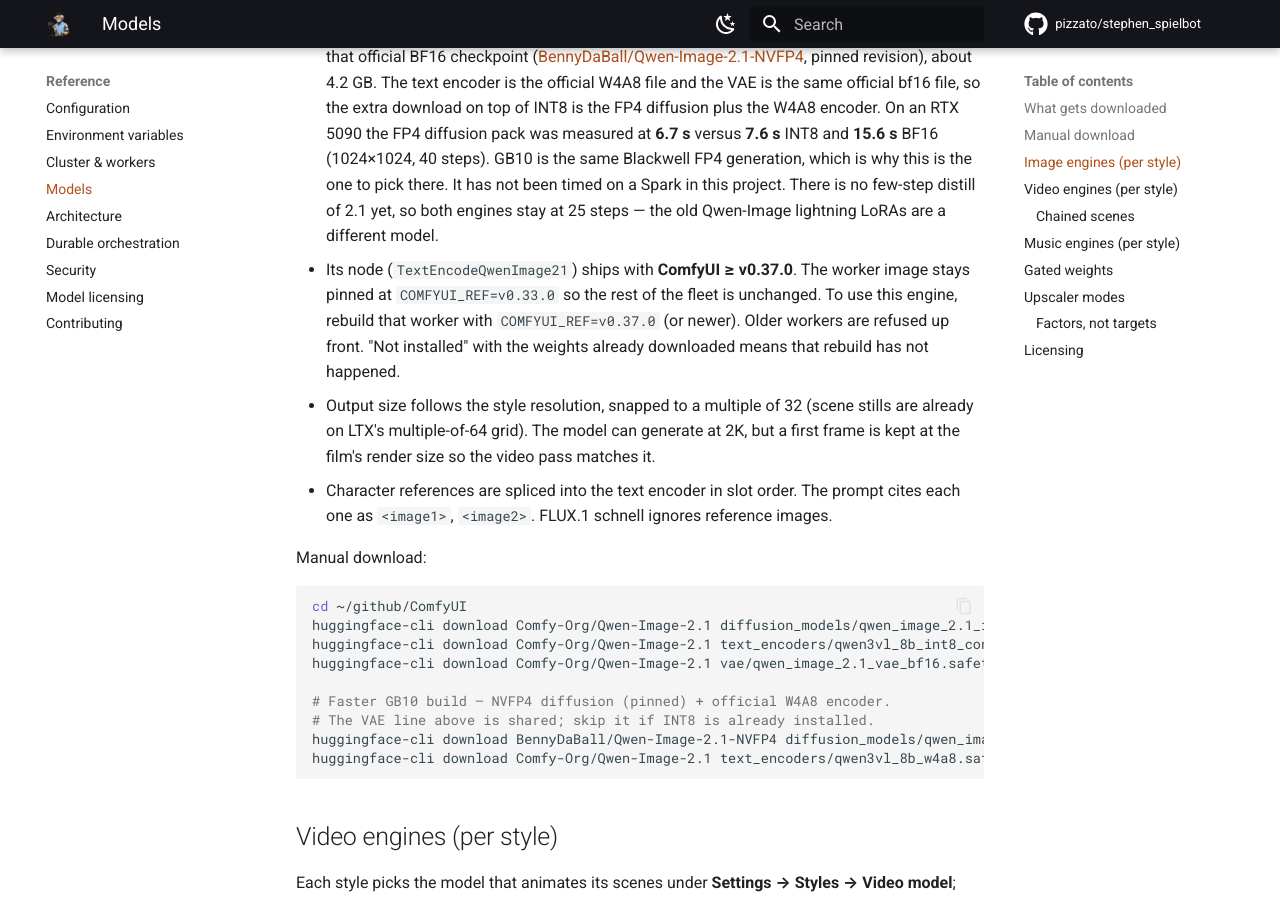
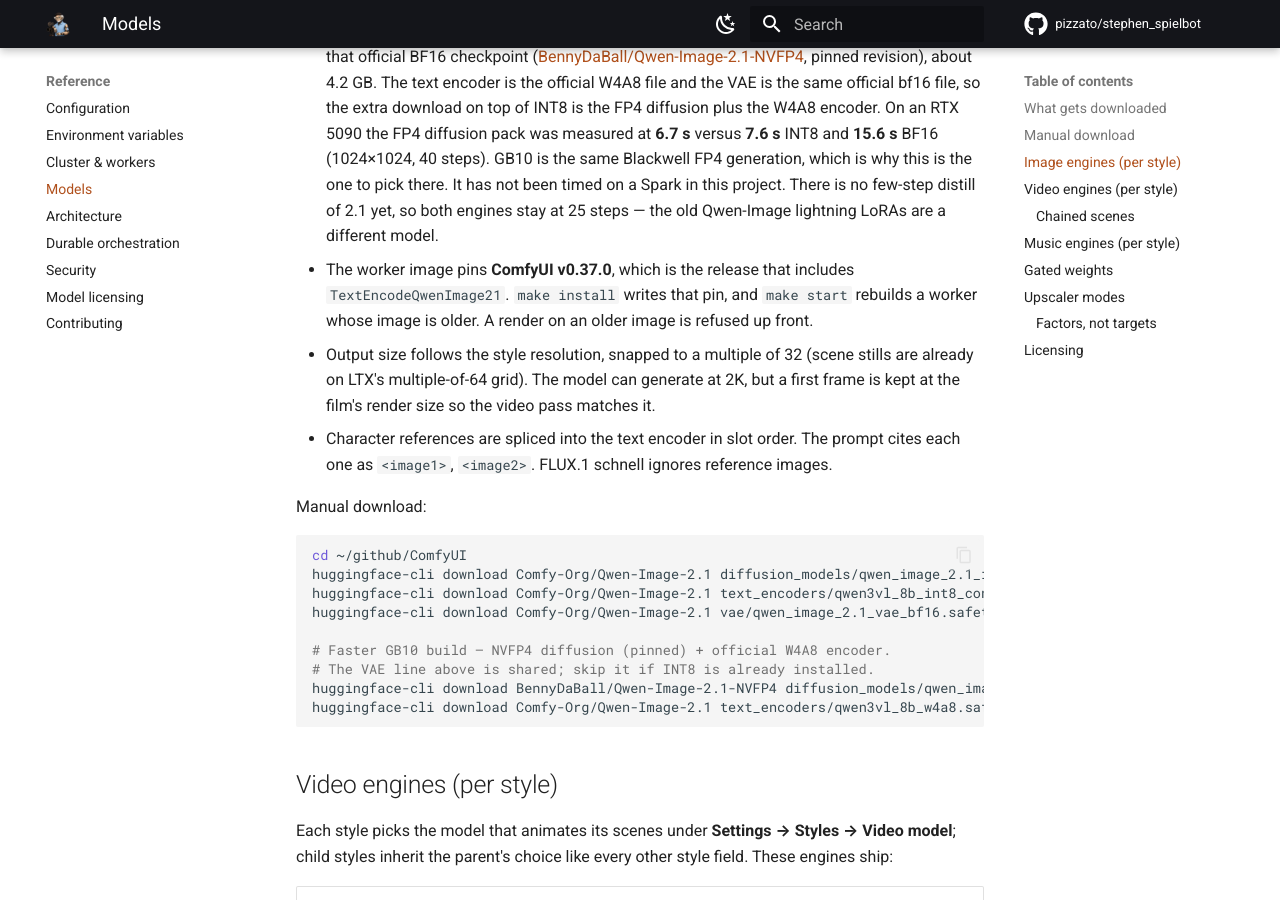
Before and after one commit to pizzato/stephen_spielbot, an MkDocs documentation site: the page built from docs/models.md, in a window 1280 px wide and 900 px high, scrolled down 2326 px. Built offline with MkDocs 1.6.1 and Material for MkDocs 9.7.7, drawn with Linux system fonts in a browser that asks for light colours; comment, search, counter and statistics services are not loaded; some of the changed text lies outside the part shown.

Commit message:
Ship Qwen-Image 2.1 inside the worker image pin
ComfyUI v0.37.0 is what make install writes and what make start rebuilds
onto an older worker. The Settings page no longer tells people to set
COMFYUI_REF by hand.

```diff
--- a/docs/models.md
+++ b/docs/models.md
@@ -136,12 +136,10 @@
   is why this is the one to pick there. It has not been timed on a Spark in
   this project. There is no few-step distill of 2.1 yet, so both engines stay
   at 25 steps — the old Qwen-Image lightning LoRAs are a different model.
-- Its node (`TextEncodeQwenImage21`) ships with **ComfyUI ≥ v0.37.0**. The
-  worker image stays pinned at `COMFYUI_REF=v0.33.0` so the rest of the fleet
-  is unchanged. To use this engine, rebuild that worker with
-  `COMFYUI_REF=v0.37.0` (or newer). Older workers are refused up front.
-  "Not installed" with the weights already downloaded means that rebuild has
-  not happened.
+- The worker image pins **ComfyUI v0.37.0**, which is the release that
+  includes `TextEncodeQwenImage21`. `make install` writes that pin, and
+  `make start` rebuilds a worker whose image is older. A render on an older
+  image is refused up front.
 - Output size follows the style resolution, snapped to a multiple of 32 (scene
   stills are already on LTX's multiple-of-64 grid). The model can generate at
   2K, but a first frame is kept at the film's render size so the video pass
@@ -192,7 +190,7 @@
   automatically. The 2.3 checkpoint stays installed for the keyframed
   establishing shots and the film editor's upscalers.
 - Native support ships with **ComfyUI itself (≥ v0.32.0)** — rebuild the worker
-  containers (`docker/comfyui/` pins `COMFYUI_REF=v0.33.0`) if the engine shows
+  containers (`docker/comfyui/` pins `COMFYUI_REF=v0.37.0`) if the engine shows
   "not installed" with the weights already downloaded. Older workers refuse the
   render rather than failing mid-graph.
 - Clips render at **24 fps** (2.3 ran at 25) through the same two-pass
@@ -209,7 +207,7 @@
   encoder, video + audio VAEs) from **Settings → Infrastructure → Video models** —
   it is *not* part of the bulk install.
 - Its nodes ship with **ComfyUI itself (≥ v0.30.0)** — rebuild the worker
-  containers (`docker/comfyui/` pins `COMFYUI_REF=v0.33.0`) if the engine shows
+  containers (`docker/comfyui/` pins `COMFYUI_REF=v0.37.0`) if the engine shows
   "not installed" with the weights already downloaded.
 - Generation is capped at ~1 MP (768×1344-class); larger style resolutions render
   at the cap and are reframed back to the plan size. Clips run 4–15 s at 24 fps.
@@ -382,7 +380,7 @@
 MiniMax Music 3 notes:
 
 - Its nodes ship with **ComfyUI itself (≥ v0.33.0)** — rebuild the worker
-  containers (`docker/comfyui/` pins `COMFYUI_REF=v0.33.0`) if the engine shows
+  containers (`docker/comfyui/` pins `COMFYUI_REF=v0.37.0`) if the engine shows
   "not installed" with the weights already downloaded. Renders are refused
   up-front on an older worker rather than failing mid-graph.
 - The film's **music description** becomes the model's *caption*. It reads best
```
Also changed, not shown: docker/README.md (+1 -1 lines), docs/configuration.md (+1 -1 lines), docs/manual/settings.md (+4 -3 lines), 6 other files.
